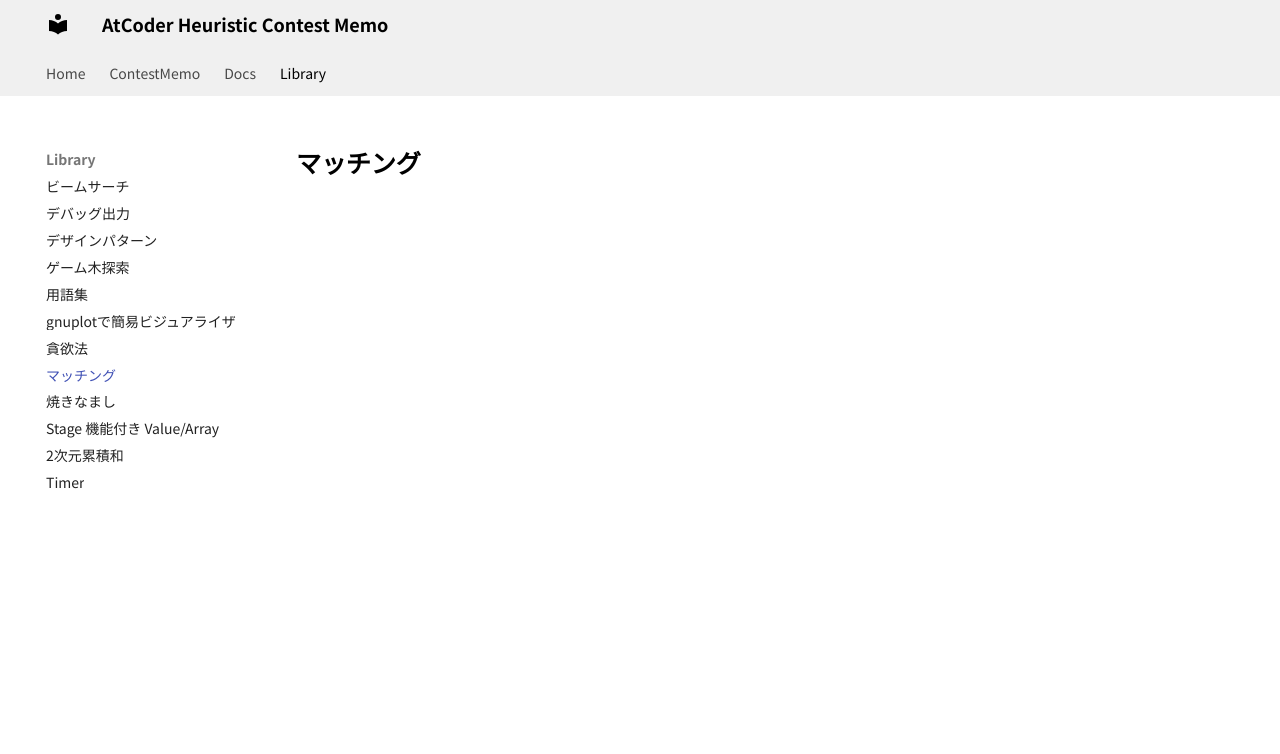
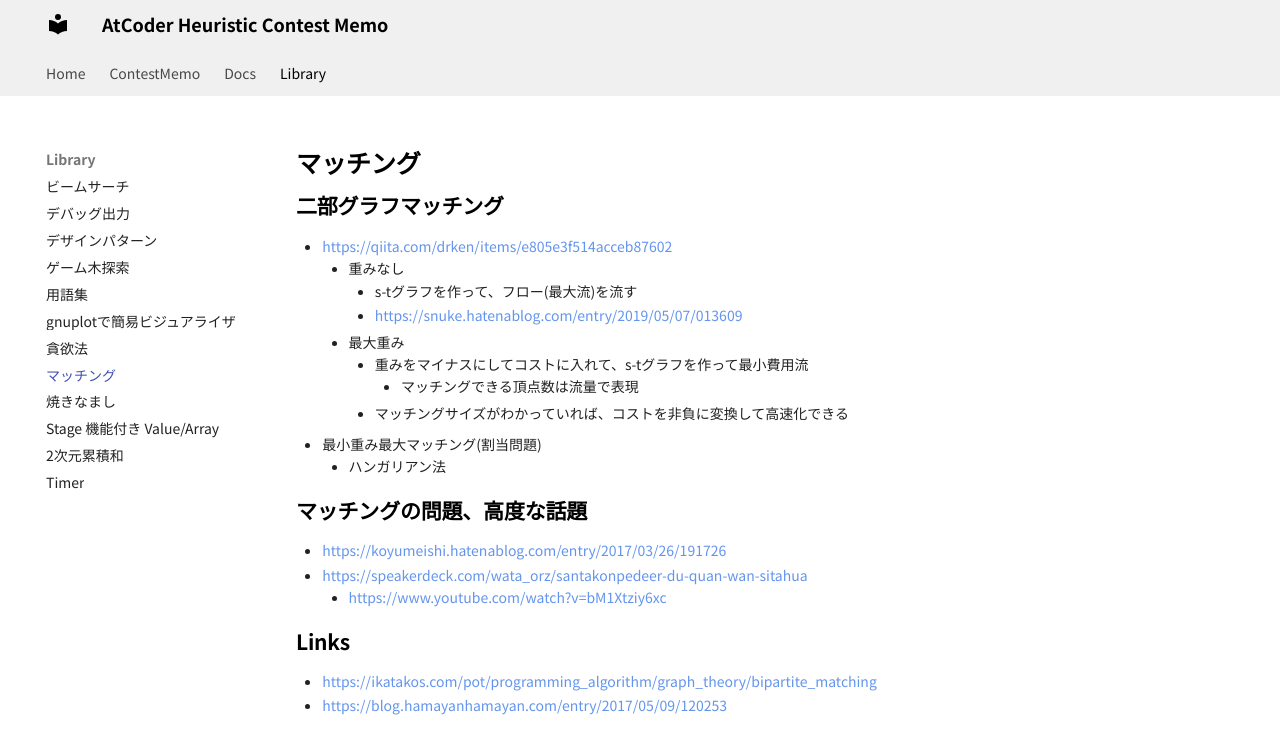
Before and after one commit to jetbead/AtCoderHeuristicContestMemo, an MkDocs documentation site: the page built from docs/Library/matching.md, in a window 1280 px wide. Shown: the top 754 px of the page. Built offline with MkDocs 1.6.1 and Material for MkDocs 9.7.7, drawn with Linux system fonts in a browser that asks for light colours; some web fonts are replaced.

Commit message:
modify matching

```diff
--- a/docs/Library/matching.md
+++ b/docs/Library/matching.md
@@ -1 +1,25 @@
 # マッチング
+
+## 二部グラフマッチング
+
+- https://qiita.com/drken/items/e805e3f514acceb87602
+  - 重みなし
+    - s-tグラフを作って、フロー(最大流)を流す
+    - https://snuke.hatenablog.com/entry/2019/05/07/013609
+  - 最大重み
+    - 重みをマイナスにしてコストに入れて、s-tグラフを作って最小費用流
+      - マッチングできる頂点数は流量で表現
+    - マッチングサイズがわかっていれば、コストを非負に変換して高速化できる
+- 最小重み最大マッチング(割当問題)
+  - ハンガリアン法
+
+## マッチングの問題、高度な話題
+
+- https://koyumeishi.hatenablog.com/entry/2017/03/26/191726
+- https://speakerdeck.com/wata_orz/santakonpedeer-du-quan-wan-sitahua
+  - https://www.youtube.com/watch?v=bM1Xtziy6xc
+
+## Links
+
+- https://ikatakos.com/pot/programming_algorithm/graph_theory/bipartite_matching
+- https://blog.hamayanhamayan.com/entry/2017/05/09/120253
```
